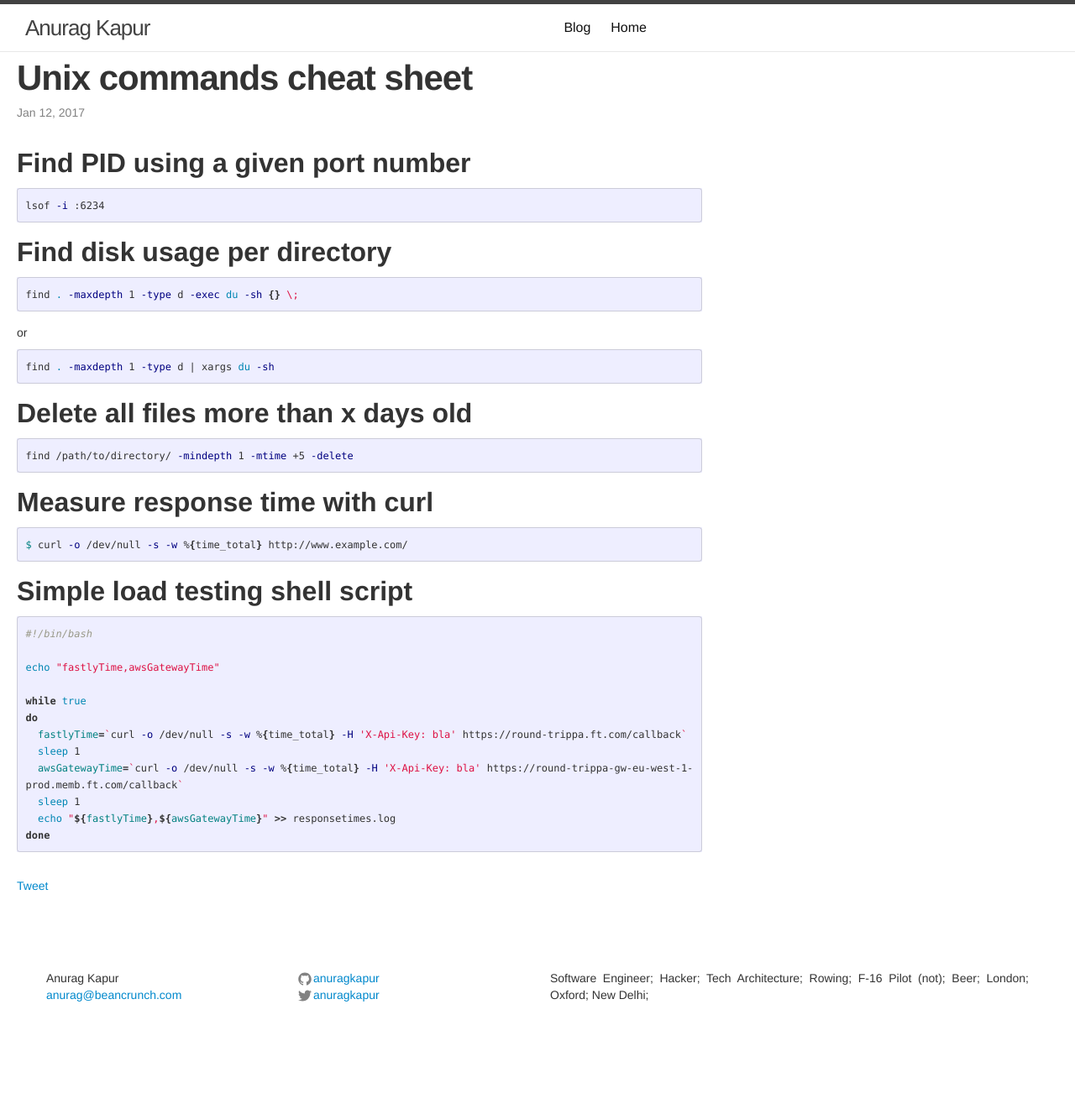
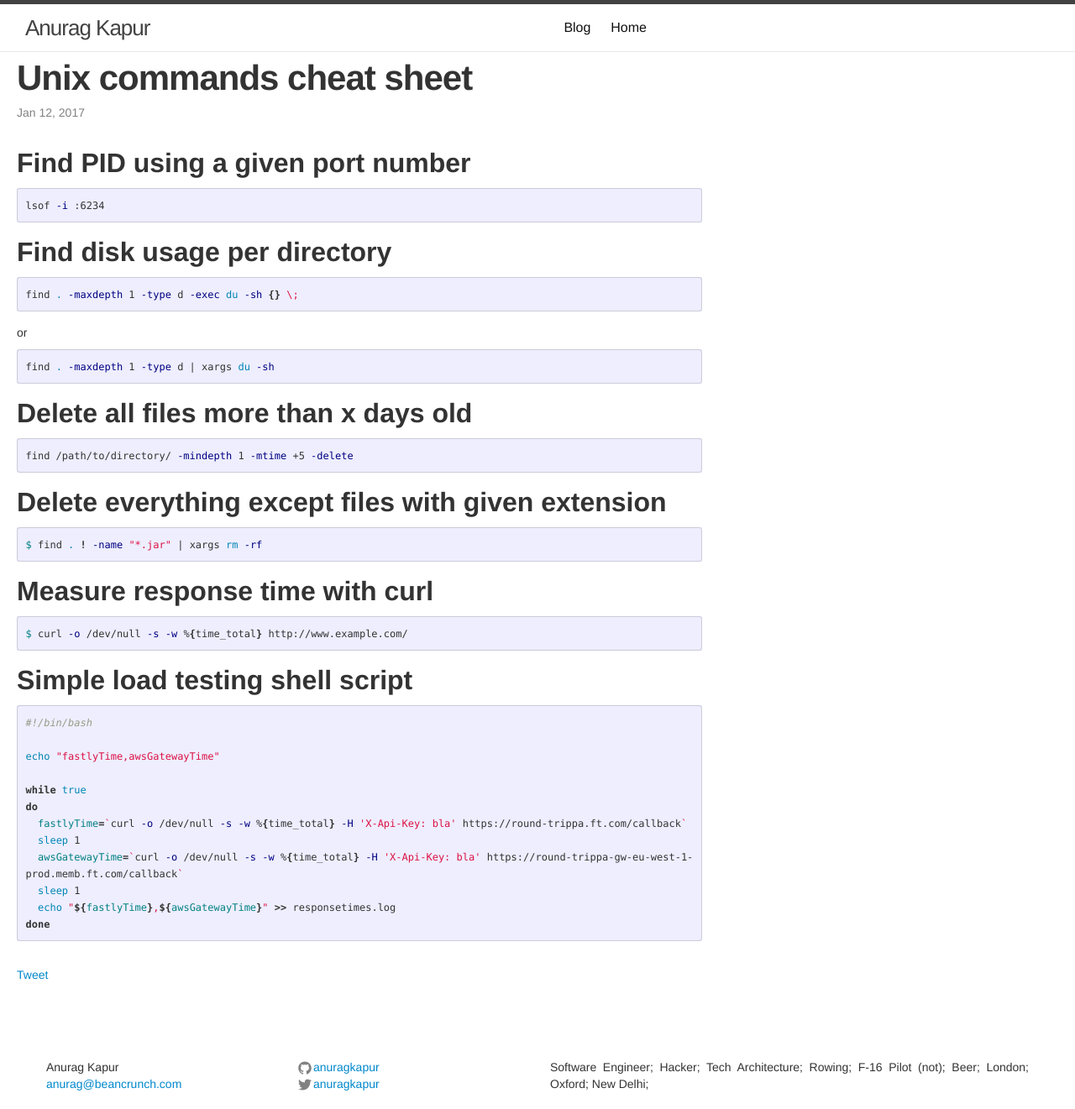
Before and after one commit to anuragkapur/anuragkapur.github.io, a Jekyll site: the page built from blog/cheat-sheets/_posts/2017-01-12-unix-commands.md, in a window 1280 px wide. Shown: the whole page at 84% size. Built offline with Jekyll 4.4.1, drawn with Linux system fonts in a browser that asks for light colours; comment, search, counter and statistics services are not loaded; before the commit the page ends 1215 px from its top, so only the background shows below that.

Commit message:
Add delete except files with extension command

````diff
--- a/blog/cheat-sheets/_posts/2017-01-12-unix-commands.md
+++ b/blog/cheat-sheets/_posts/2017-01-12-unix-commands.md
@@ -25,6 +25,11 @@ find . -maxdepth 1 -type d | xargs du -sh
 find /path/to/directory/ -mindepth 1 -mtime +5 -delete
 ```
 
+## Delete everything except files with given extension
+```shell
+$ find . ! -name "*.jar" | xargs rm -rf
+```
+
 ## Measure response time with curl
 ```shell
 $ curl -o /dev/null -s -w %{time_total} http://www.example.com/
````
